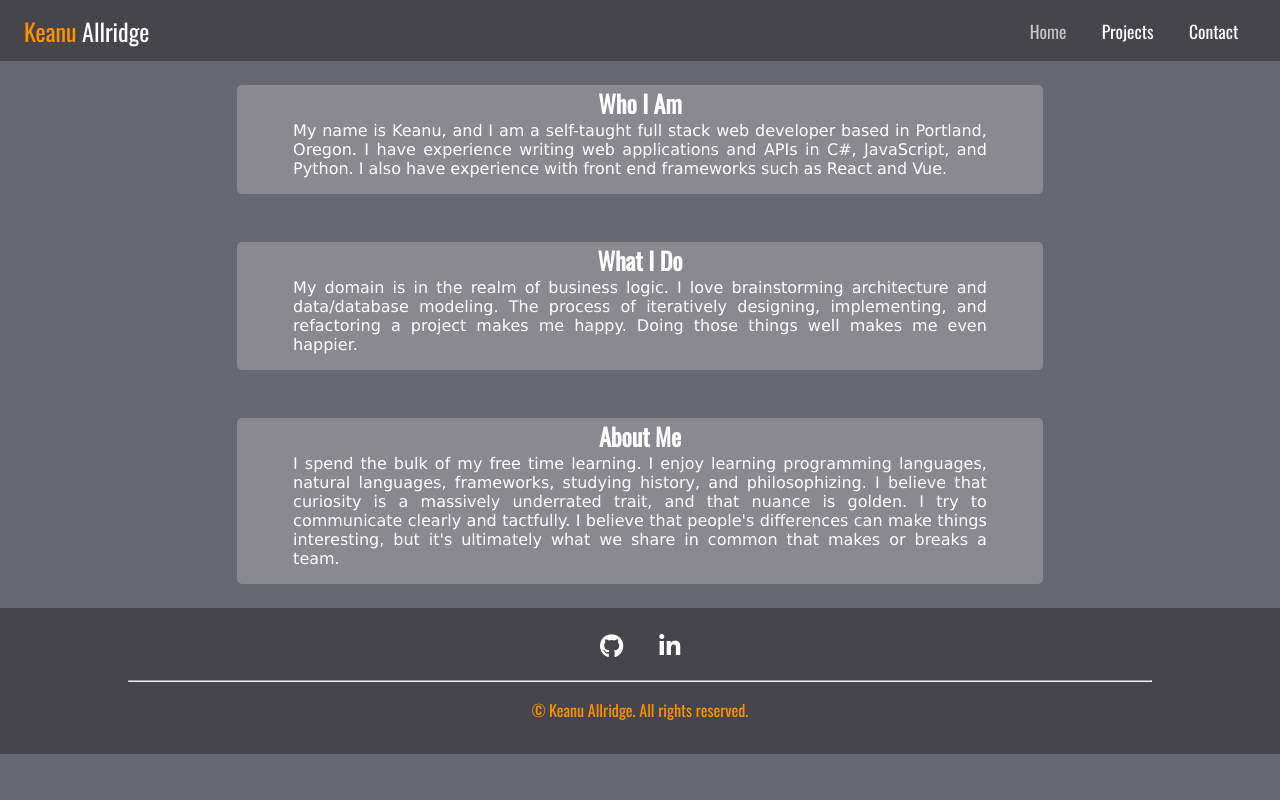
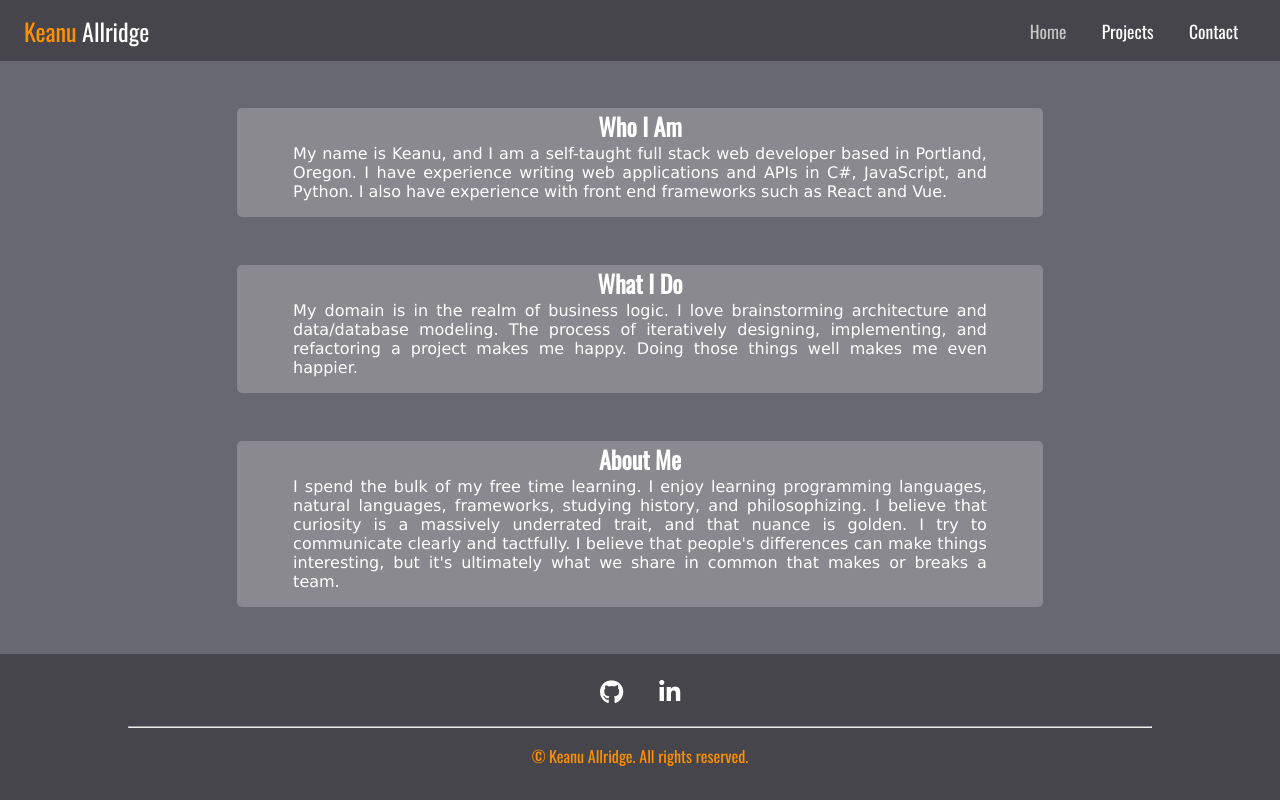
Before and after one commit to Kianek/vue-portfolio, a Vue app: page / in a window 1280 px wide. Built offline with nearby package versions, Linux system fonts and the light colour scheme.

Commit message:
Add Page component

```diff
--- a/src/pages/Home.vue
+++ b/src/pages/Home.vue
@@ -1,5 +1,5 @@
 <template>
-  <main>
+<Page>
     <div class="container">
       <div v-for="blurb in blurbs" :key="blurb.title" class="blurbs">
         <div class="panel">
@@ -8,10 +8,11 @@
         </div>
       </div>
     </div>
-  </main>
+</Page>
 </template>
 
 <script>
+import Page from "@/components/layout/Page";
 import data from "./data/home.json";
 
 export default {
@@ -19,6 +20,9 @@ export default {
     return {
       blurbs: data,
     };
+  },
+  components: {
+    Page
   }
 };
 </script>
```
